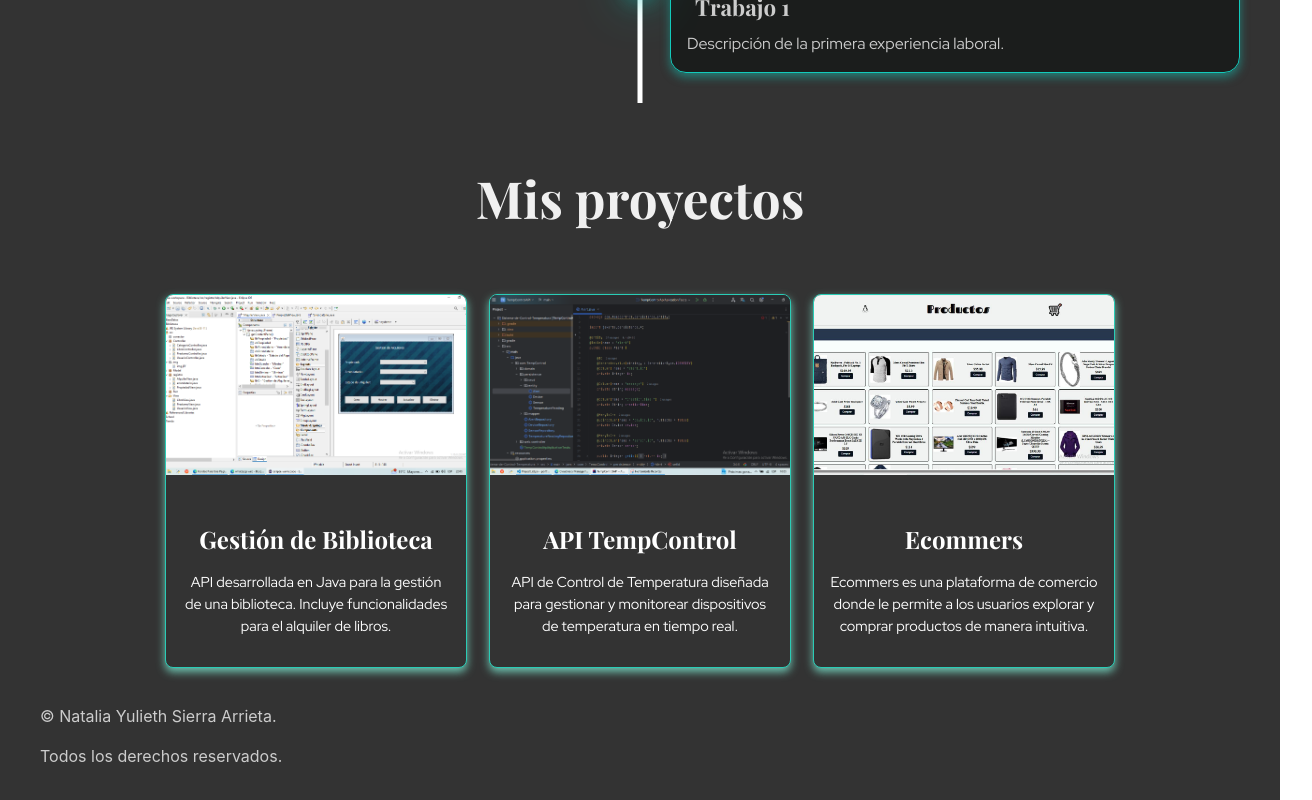
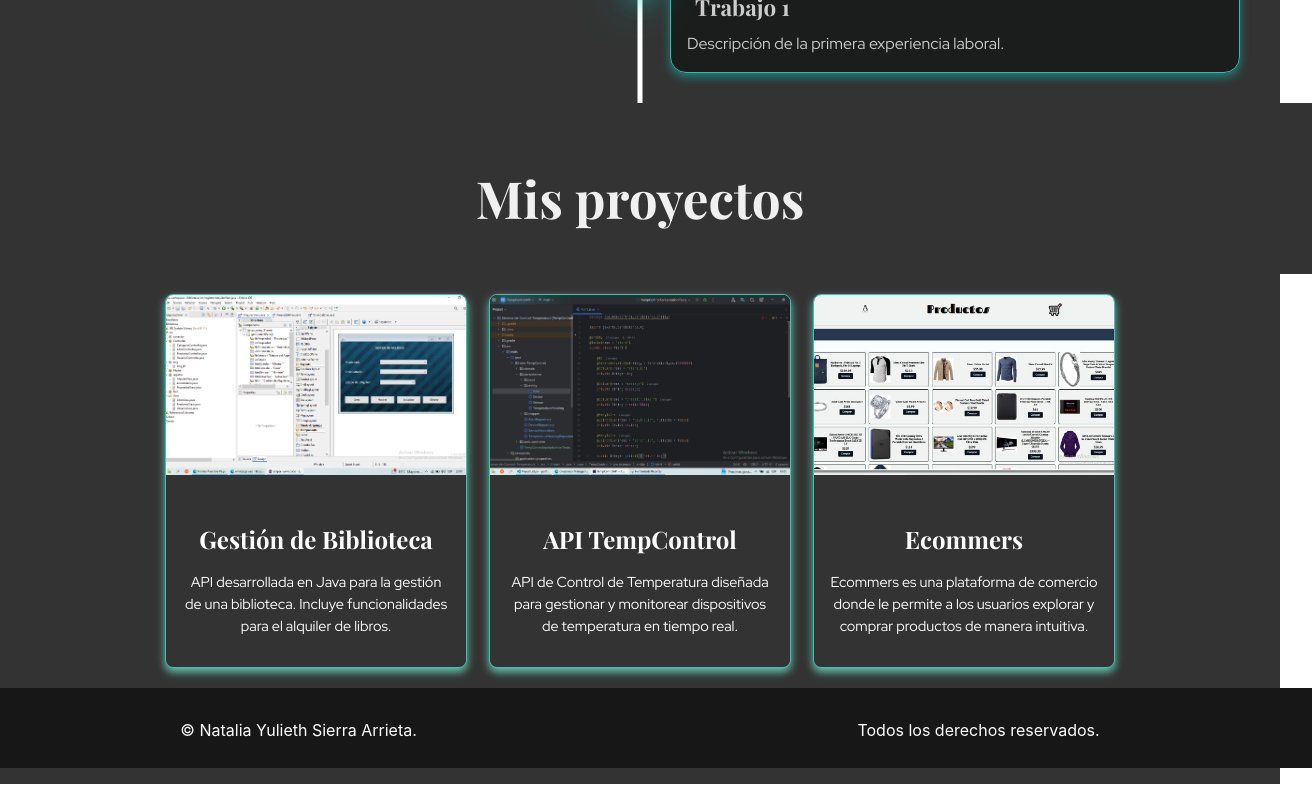
Before and after one commit to ns9489/portfolio-react-natalia, a React (Vite) app: page / in a window 1280 px wide. Shown: the part 1296-2096 px from the top of the page, 1312 px wide, since content can reach past the window. Built offline with nearby package versions, Linux system fonts and the light colour scheme; a web font is replaced by a local one.

Commit message:
fix: corrected image path

```diff
--- a/src/components/IU/FooterSection/FooterSection.jsx
+++ b/src/components/IU/FooterSection/FooterSection.jsx
@@ -3,7 +3,7 @@ import './FooterSection.css';
 
 export const FooterSection = () => {
   return (
-    <div className='Footer'>
+    <div className='footer'>
       <p>© Natalia Yulieth Sierra Arrieta.</p>
       <p> Todos los derechos reservados.</p>
     </div>
--- a/src/components/IU/ProjectList/ProjectList.jsx
+++ b/src/components/IU/ProjectList/ProjectList.jsx
@@ -2,7 +2,7 @@ import React from 'react';
 import { ProjectCard } from '../ProjectCard/ProjectCard';
 import './ProjectList.css';
 import Project1 from '../../../assets/images/Project1.png'
-import Project2 from '../../../assets/images/project2.png'
+import Project2 from '../../../assets/images/Project2.png'
 import Project3 from '../../../assets/images/Project3.jpg'
 
 const projectsData = [
@@ -15,7 +15,7 @@ const projectsData = [
     title: "API TempControl",
     description: "API de Control de Temperatura diseñada para gestionar y monitorear dispositivos de temperatura en tiempo real.",
     image: Project2
-  },
+    },
 
 
   {
```
